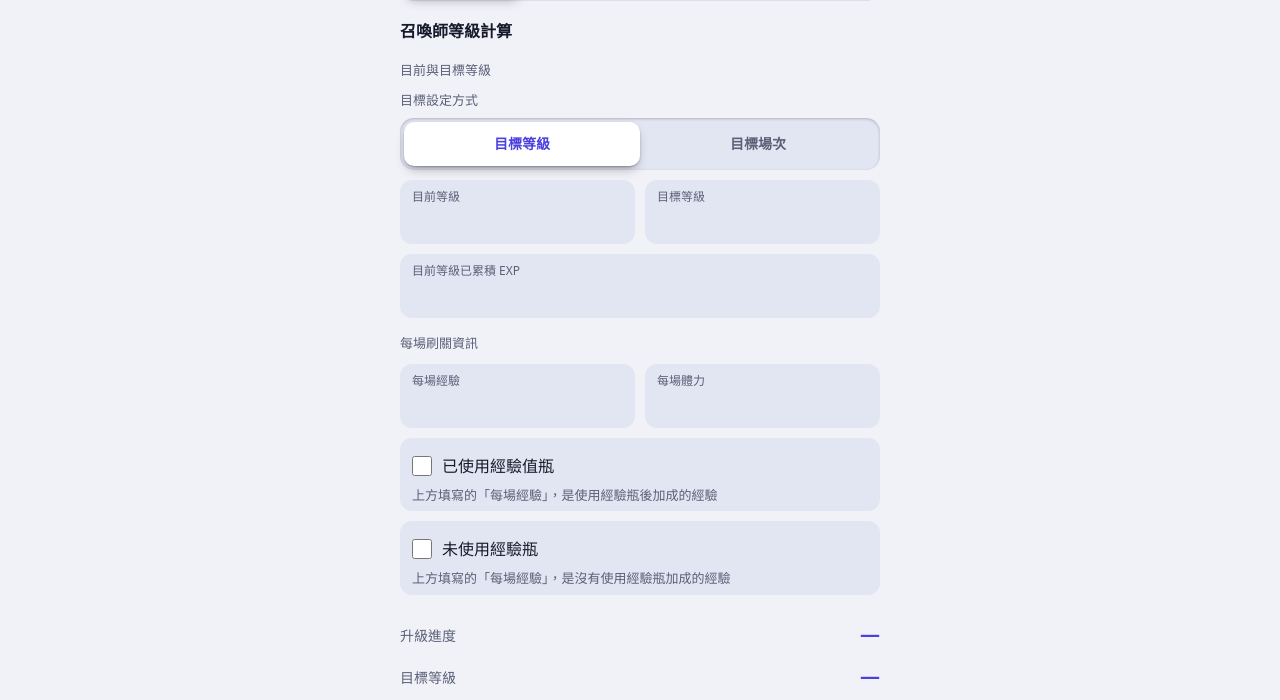
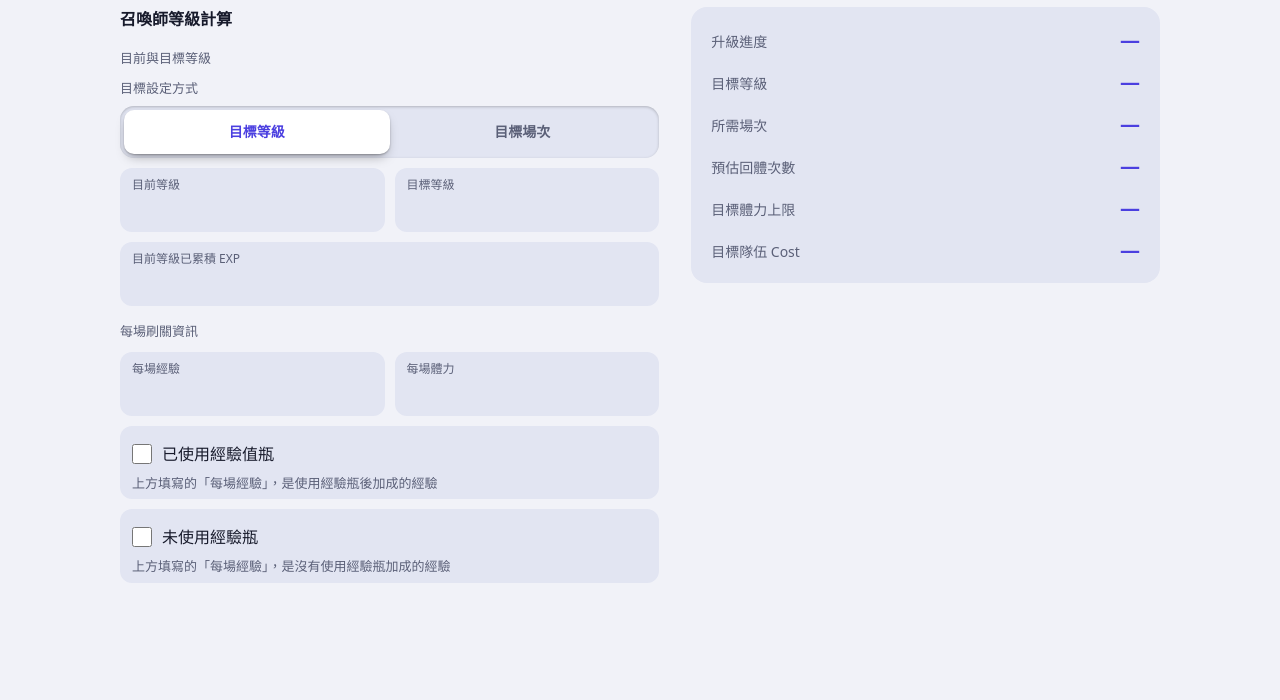
Before and after one commit to code0labtw/tos-calc, a plain HTML site: page index.html in a window 1280 px wide. Shown: the part 161-861 px from the top of the page. After the commit the page ends 800 px from the top, so only its background shows below. Drawn offline with Linux system fonts and the light colour scheme.

Commit message:
Add files via upload

```diff
--- a/index.html
+++ b/index.html
@@ -5,7 +5,7 @@
   <meta name="viewport" content="width=device-width, initial-scale=1, viewport-fit=cover">
   <meta name="description" content="神魔之塔召喚師等級、體力恢復與魔神戰功勳計算工具。">
   <title>神魔之塔計算工具</title>
-  <link rel="stylesheet" href="style.css?v=2">
+  <link rel="stylesheet" href="style.css?v=3">
 </head>
 <body>
   <main class="shell">
--- a/style.css
+++ b/style.css
@@ -1,6 +1,6 @@
 :root{color-scheme:light dark;--bg:light-dark(#f1f2f8,#12141c);--ink:light-dark(#171a2b,#e9ebf7);--mute:light-dark(#5b6078,#9aa0bd);--field:light-dark(#e2e5f2,#1d2130);--acc:light-dark(#4b3fe0,#a39dff);--on-acc:light-dark(#fff,#14122e);--err:light-dark(#c0264b,#ff8fa8);--tint:color-mix(in oklab,var(--acc) 16%,var(--field));--thumb:light-dark(#fff,#2d3350);--ease:cubic-bezier(.2,.8,.2,1)}
 *{box-sizing:border-box;-webkit-tap-highlight-color:transparent}
-body{margin:0;background:var(--bg);color:var(--ink);font:1rem/1.5 "Noto Sans TC",system-ui,-apple-system,sans-serif;padding:env(safe-area-inset-top) 0 env(safe-area-inset-bottom)}
+body{margin:0;background:var(--bg);color:var(--ink);font:1rem/1.5 "Noto Sans TC",system-ui,-apple-system,sans-serif;padding:env(safe-area-inset-top) env(safe-area-inset-right) env(safe-area-inset-bottom) env(safe-area-inset-left)}
 ::selection{background:var(--acc);color:var(--on-acc)}
 :focus-visible{outline:2px solid var(--acc);outline-offset:2px}
 [hidden]{display:none!important}
@@ -47,3 +47,8 @@ input[type=checkbox]{width:20px;height:20px;margin:0;accent-color:var(--acc)}
 .result-value{color:var(--acc);font-size:1.25rem;font-weight:700;text-align:right;font-variant-numeric:tabular-nums;overflow-wrap:anywhere}
 .result-value--lg{font-size:1.75rem}
 @media(prefers-reduced-motion:reduce){*{transition:none!important}}
+@media(max-width:359px){.shell{width:calc(100% - 24px)}.field-grid{gap:8px}:is(.tool-tab,.target-mode-tab,.war-type-tab){font-size:.8125rem}.result-value--lg{font-size:1.5rem}}
+@media(min-width:600px){.shell{width:min(640px,100% - 48px);padding:32px 0 40px}h1{flex:1 1 auto;font-size:1.5rem}.reset-button{flex:0 0 auto;padding:0 16px}#teamCostToolPanel{max-width:480px}}
+@media(min-width:900px){.shell{width:min(1040px,100% - 64px);gap:24px}.tool-switch{max-width:600px}.layout{grid-template-columns:minmax(0,1.15fr) minmax(0,1fr);gap:32px;align-items:start}.layout>.results{position:sticky;top:24px;padding:12px 20px;background:var(--field);border-radius:16px}.result-value--lg{font-size:2rem}}
+@media(min-width:1400px){.shell{width:min(1180px,100% - 96px)}}
+@media(max-height:500px) and (orientation:landscape){.shell{padding-block:12px 16px}}
```
